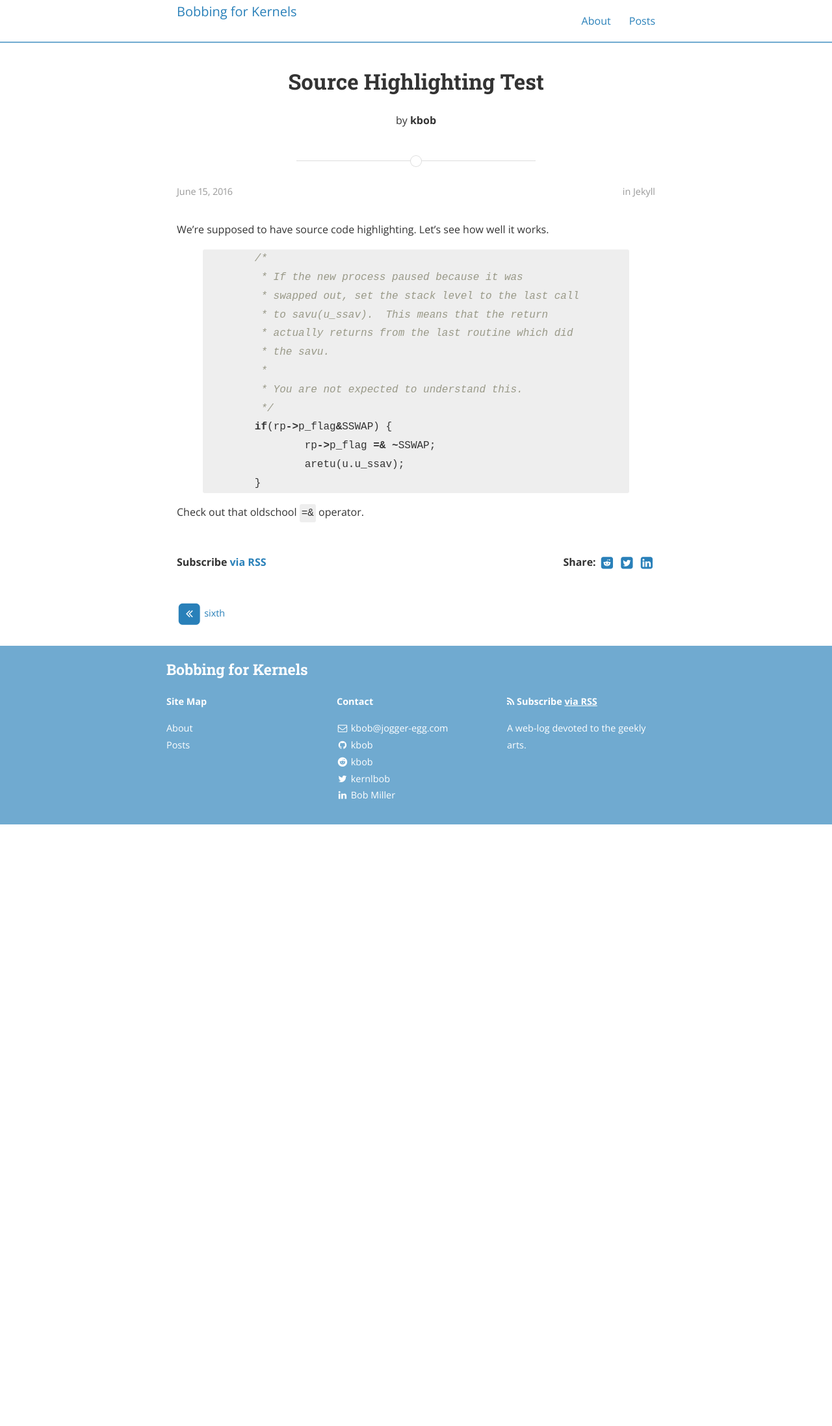
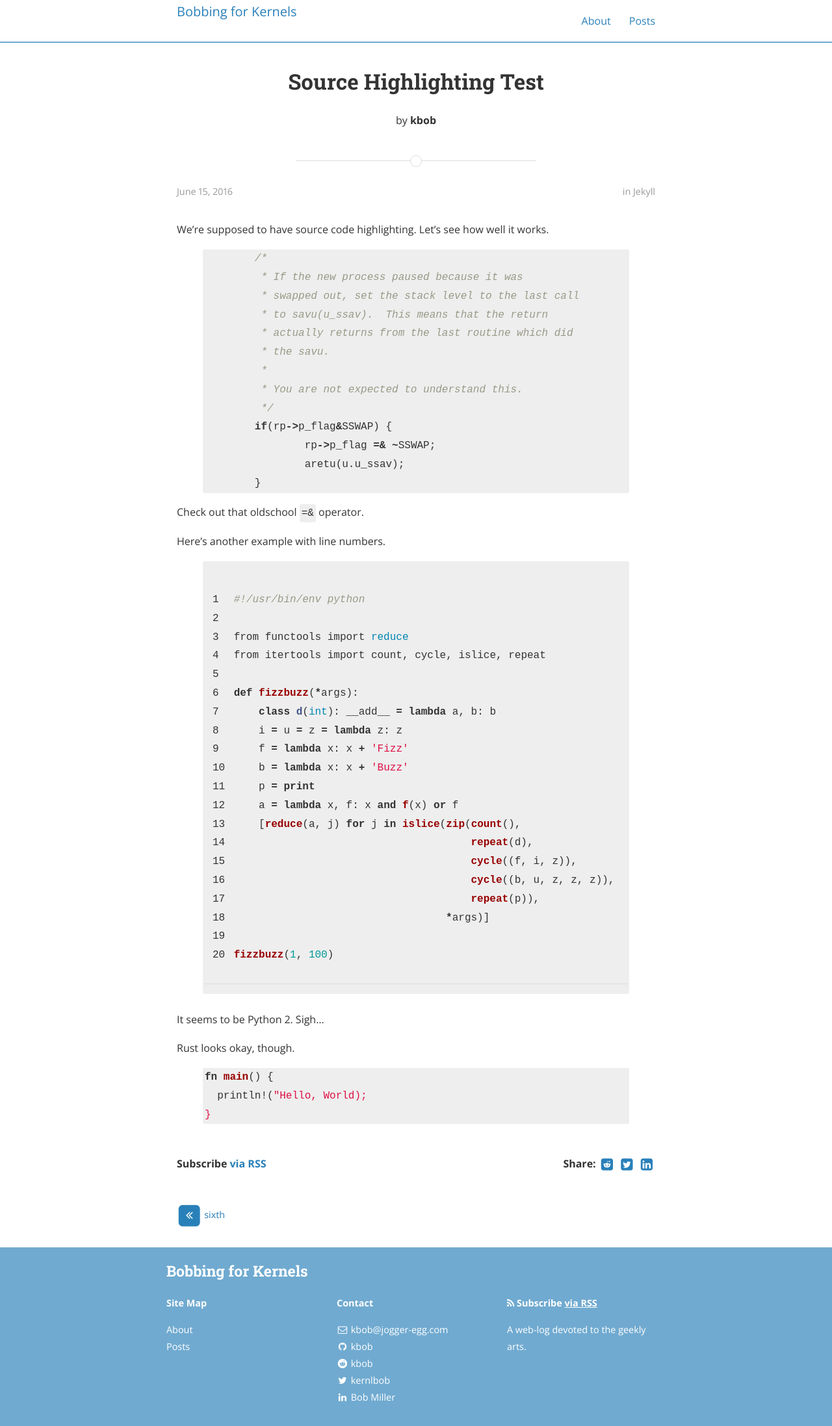
Before and after one commit to kbob/kbob.github.io, a Jekyll site: the page built from _posts/2016-06-15-source-highlighting.md, in a window 1280 px wide. Shown: the whole page at 65% size. Built offline with Jekyll 4.4.1, drawn with Linux system fonts in a browser that asks for light colours; before the commit the page ends 1269 px from its top, so only the background shows below that.

Commit message:
More source highlighting examples and fixes.

```diff
--- a/_posts/2016-06-15-source-highlighting.md
+++ b/_posts/2016-06-15-source-highlighting.md
@@ -26,3 +26,38 @@ it works.
 {% endhighlight %}
 
 Check out that oldschool `=&` operator.
+
+Here's another example with line numbers.
+
+{% highlight python linenos %}
+#!/usr/bin/env python
+
+from functools import reduce
+from itertools import count, cycle, islice, repeat
+
+def fizzbuzz(*args):
+    class d(int): __add__ = lambda a, b: b
+    i = u = z = lambda z: z
+    f = lambda x: x + 'Fizz'
+    b = lambda x: x + 'Buzz'
+    p = print
+    a = lambda x, f: x and f(x) or f
+    [reduce(a, j) for j in islice(zip(count(),
+                                      repeat(d),
+                                      cycle((f, i, z)),
+                                      cycle((b, u, z, z, z)),
+                                      repeat(p)),
+                                  *args)]
+
+fizzbuzz(1, 100)
+{% endhighlight %}
+
+It seems to be Python 2.  Sigh...
+
+Rust looks okay, though.
+
+{% highlight rust %}
+fn main() {
+  println!("Hello, World);
+}
+{% endhighlight %}
--- a/css/main.scss
+++ b/css/main.scss
@@ -15,6 +15,11 @@ pre code table {
     table-layout: auto;
 }
 
+td.gutter.gl {
+        padding-left: 12px;
+        padding-right: 12px;
+}
+
 // Import partials from `sass_dir` (defaults to `_sass`)
 // Includes Bourbon, Neat, and Bitters (thanks, thoughtbot!)
 @import
```
